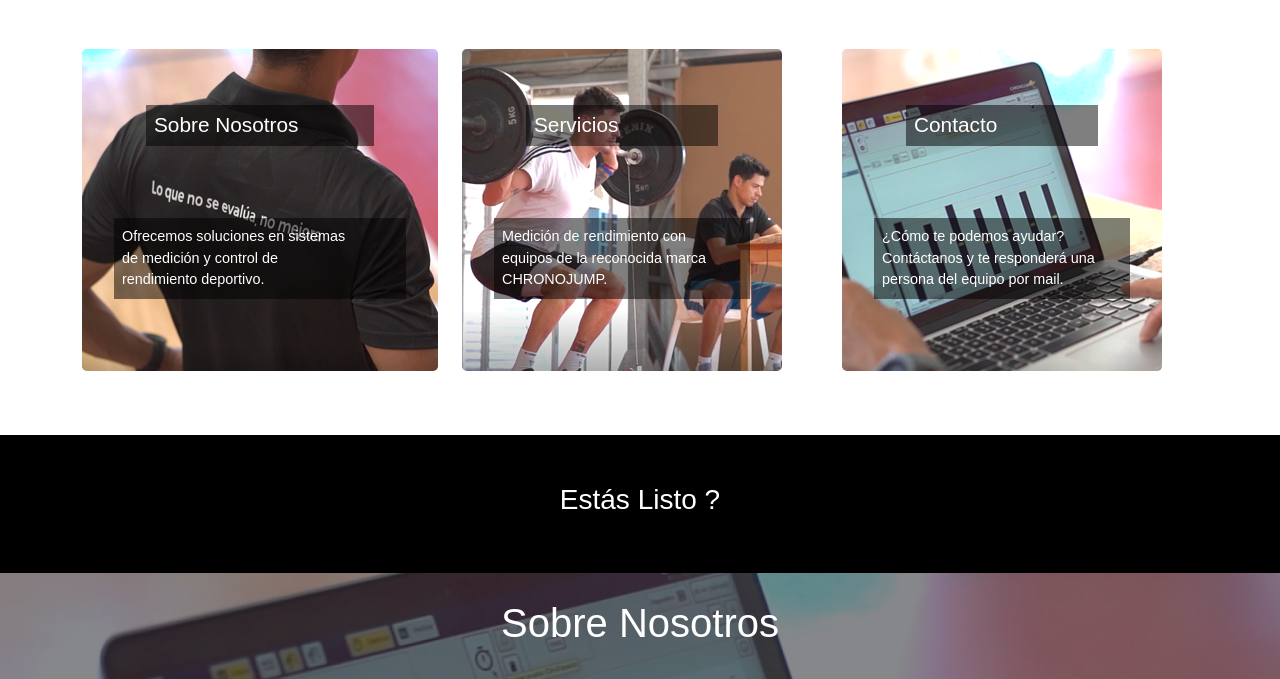
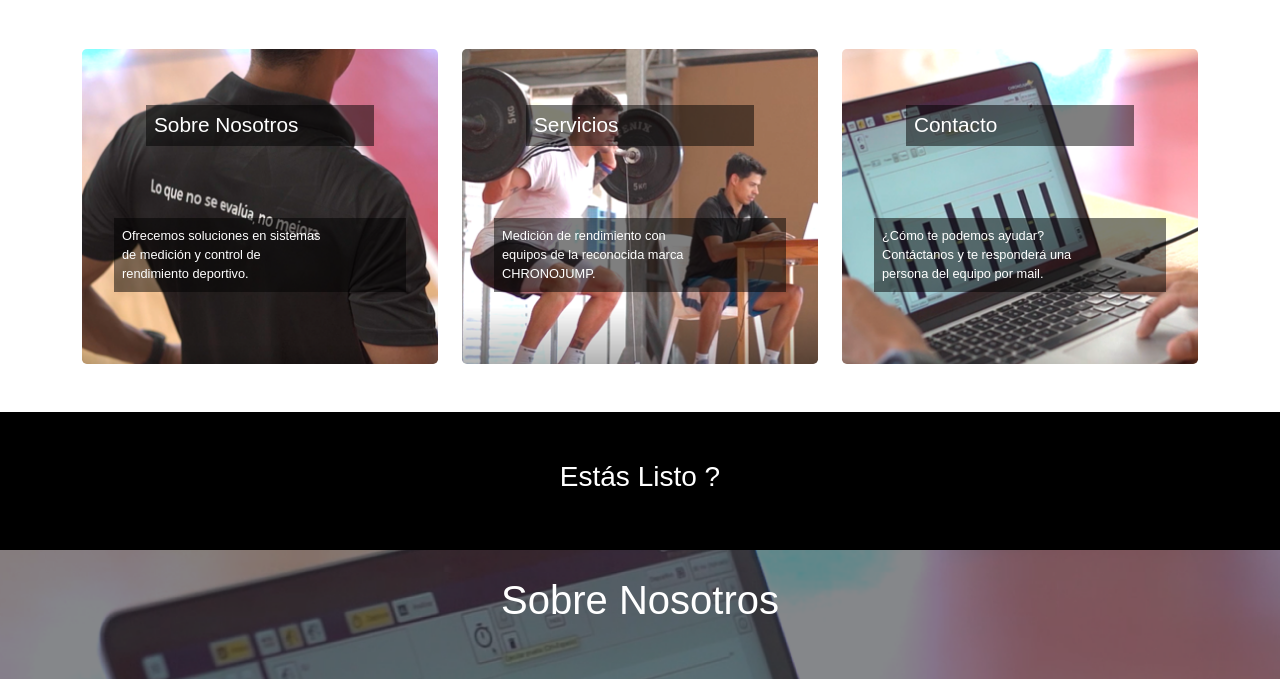
Before and after one commit to MarceloLuisMoreno/VisionEvaluacionesDeportivas, a website: page index.html in a window 1280 px wide. Shown: the part 1183-1862 px from the top of the page. Drawn offline with nearby package versions, Linux system fonts and the light colour scheme; a web font is replaced by a local one.

Commit message:
Corrección de scroll y contenedores de fotos.

```diff
--- a/index.html
+++ b/index.html
@@ -70,22 +70,22 @@
                         aria-label="Toggle navigation">
                         <span class="navbar-toggler-icon"></span>
                     </button>
-                    <div class="collapse navbar-collapse " id="navbarNavDropdown">
+                    <div class="collapse navbar-collapse" id="navbarNavDropdown">
                         <ul class="navbar-nav">
-                            <li class="nav-item ">
-                                <a class=" nav-link" aria-current="page" href="#">Inicio</a>
+                            <li class="nav-item">
+                                <a class="nav-link nav-raya" aria-current="page" href="#">Inicio</a>
                             </li>
                             <li class="nav-item ">
-                                <a class="nav-link" href="#sobreNosotros">Sobre nosotros</a>
+                                <a class="nav-link nav-raya" href="#sobreNosotros">Sobre nosotros</a>
                             </li>
                             <li class="nav-item">
-                                <a class="nav-link" href="#servicios">Servicios</a>
+                                <a class="nav-link nav-raya" href="#servicios">Servicios</a>
                             </li>
                             <li class="nav-item">
-                                <a class="nav-link" href="#contacto">Contacto</a>
+                                <a class="nav-link nav-raya" href="#contacto">Contacto</a>
                             </li>
 
-                            <li class="nav-item social-logo">
+<!--                             <li class="nav-item social-logo">
                                 <a class="nav-link"
                                     href="https://www.instagram.com/vision.evaluaciones.deportivas/"><svg
                                         class="social-logo" width="32" height="32" viewBox="0 0 32 32" fill="none"
@@ -122,7 +122,7 @@
                                 </a>
                             </li>
 
-                        </ul>
+ -->                        </ul>
                     </div>
                 </div>
             </nav>
@@ -212,32 +212,29 @@
         </div>
 
         <div class="container pt-5">
-            <div class="row align-content-center">
 
-                <!--  class="row-cols-1 row-cols-sm-1 row-cols-md-3 row-cols-lg-3 row-cols-xl-3 row-cols-xxl-3 mb-3 text-center p-3"-->
-
-                <div class="col-11 col-sm-4 ">
+            <!--             <div class="row row-cols-1 row-cols-sm-1 row-cols-md-1 row-cols-lg-3 row-cols-xl-3 row-cols-xxl-3 p-1">
+ -->
+            <div class="row justify-content-center">
+                <div class="col-12 col-md-4">
                     <div data-aos="zoom-in-up" data-aos-duration="2500" class="rounded-3 mb-5 nosotros">
                         <a class="nav-link" href="#sobreNosotros">
-
                             <div class="text-black">
                                 <div class="p-5">
                                     <h4 class="textosVarios textosTitulo p-2">Sobre Nosotros</h4>
                                 </div>
                                 <p class="text-start textosVarios textos m-3 p-2">Ofrecemos soluciones en sistemas
-                                    <br>
-                                    de medición y control de
-                                    <br>
-                                    rendimiento deportivo.
+                                    <br>de medición y control de
+                                    <br>rendimiento deportivo.
                                 </p>
                             </div>
                             <br><br>
+                        </a>
                     </div>
-                    </a>
                 </div>
 
-                <div class="col-11 col-sm-4">
-                    <div data-aos="zoom-in-up" data-aos-duration="2500" class="rounded-3  mb-5 servicios">
+                <div class="col-12 col-md-4">
+                    <div data-aos="zoom-in-up" data-aos-duration="2500" class="rounded-3 mb-5 servicios">
                         <a class="nav-link" href="#servicios">
                             <div class="text-black">
                                 <div class="p-5">
@@ -249,11 +246,11 @@
                                 </p>
                             </div>
                             <br><br>
+                        </a>
                     </div>
-                    </a>
                 </div>
-                <div class="col-11 col-sm-4">
-                    <div data-aos="zoom-in-up" data-aos-duration="2500" class=" rounded-3  mb-5 contact">
+                <div class="col-12 col-md-4">
+                    <div data-aos="zoom-in-up" data-aos-duration="2500" class=" rounded-3 mb-5 contact">
                         <a class="nav-link" href="#contacto">
                             <div class="text-black">
                                 <div class="p-5">
@@ -267,15 +264,11 @@
                                 </p>
                             </div>
                             <br><br>
+                        </a>
                     </div>
-                    </a>
-
                 </div>
             </div>
         </div>
-        </div>
-
-
     </section>
     <!-- Fin Header -->
 
--- a/scss/layout/_header.scss
+++ b/scss/layout/_header.scss
@@ -1,13 +1,12 @@
 // Headers
 
-.html{
-    white-space:nowrap;
-    }
+.html {
+    white-space: nowrap;
+}
 
-    .body {
-    display:inline-block;
-    overflow-x: hidden
-    }
+.body {
+    overflow-x: hidden;
+}
 
 .principal {
     padding: 0;
@@ -54,7 +53,7 @@
     font-size: 28px;
     z-index: 100;
 
-/*     @media (max-width: 1200px) {
+    /*     @media (max-width: 1200px) {
         width: 36px;
         height: 36px;
         bottom: 15px;
@@ -77,7 +76,8 @@
         right: 5px;
         font-size: 23px;
     }
- */}
+ */
+}
 
 .cardHeader {
     z-index: 10;
@@ -87,18 +87,36 @@
 }
 
 .nosotros {
-    max-height: 354;
     background-image: url('../img/nosotros.png');
+    background-image: no-repeat;
+    background-image: fixed;
+    background-image: center;
+    -webkit-background-size: cover;
+    -moz-background-size: cover;
+    -o-background-size: cover;
+    background-size: cover;
 }
 
 .servicios {
-    max-width: 320px;
     background-image: url('../img/servicios.png');
+    background-image: no-repeat;
+    background-image: fixed;
+    background-image: center;
+    -webkit-background-size: cover;
+    -moz-background-size: cover;
+    -o-background-size: cover;
+    background-size: cover;
 }
 
 .contact {
-    max-width: 320px;
     background-image: url('../img/contact.png');
+    background-image: no-repeat;
+    background-image: fixed;
+    background-image: center;
+    -webkit-background-size: cover;
+    -moz-background-size: cover;
+    -o-background-size: cover;
+    background-size: cover;
 }
 
 .textosVarios {
@@ -107,7 +125,7 @@
 }
 
 .textos {
-    font-size: .9rem;
+    font-size: .8rem;
 }
 
 .textosTitulo {
@@ -116,6 +134,7 @@
 
 .social-logo {
     fill: #FFBA08;
+
     :hover {
         fill: #F48C06;
     }
@@ -170,3 +189,19 @@
         font-size: .7rem;
     }
 }
+
+
+
+.nav-raya {
+    text-decoration: none;
+    background-image: linear-gradient(currentColor, currentColor);
+    background-position: 0% 100%;
+    background-repeat: no-repeat;
+    background-size: 0% 2px;
+    transition: background-size .3s;
+}
+
+.nav-raya:hover,
+.nav-raya:focus {
+    background-size: 100% 2px;
+}
```
Also changed, not shown: css/styles.css, 1 other file.
